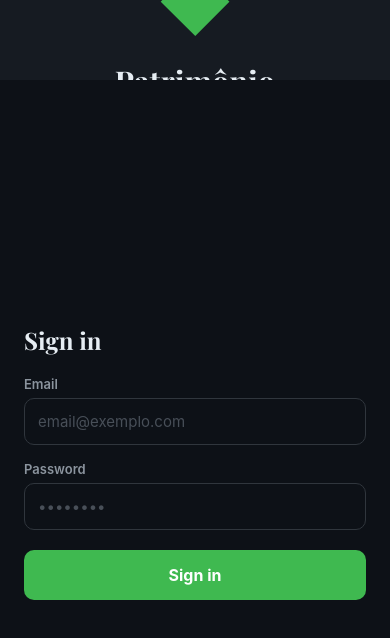
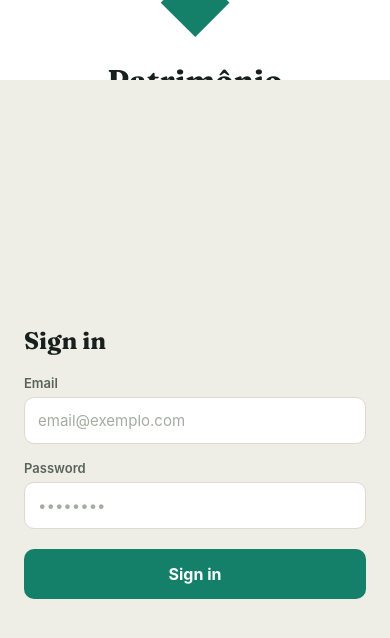
Before and after one commit to GuilhermeJonathan/mobile-patrimonio, a React Native app: screen / in a window 390 px wide. Shown: the top 638 px of the page. Built offline with nearby package versions, Linux system fonts and the light colour scheme.

Commit message:
ajuste layout

```diff
--- /dev/null
+++ b/src/components/Icon.tsx
@@ -0,0 +1,65 @@
+import React from 'react';
+import Svg, { Path, Circle, Rect } from 'react-native-svg';
+
+/**
+ * Ícones de linha do design system "Casa Patrimônio".
+ * Traço 1.7px, cantos arredondados, herdam a cor via prop `color` (default: accent).
+ * Substituem os emojis do menu — acompanham a cor da marca (whitelabel) automaticamente.
+ */
+export type IconName =
+  | 'home' | 'building' | 'shield' | 'shield-check' | 'users' | 'handshake' | 'settings'
+  | 'tag' | 'trending' | 'trending-down' | 'coins' | 'gauge' | 'chat' | 'compass'
+  | 'chart' | 'bank' | 'landmark' | 'clipboard' | 'network' | 'family' | 'flask'
+  | 'paperclip' | 'activity' | 'file-text' | 'briefcase' | 'grid' | 'exchange'
+  | 'card' | 'receipt' | 'refresh' | 'target' | 'seal' | 'bell' | 'chevron-left';
+
+interface Props { name: string; size?: number; color?: string; strokeWidth?: number; }
+
+function paths(name: string): React.ReactNode {
+  switch (name) {
+    case 'home': return <><Path d="M3 11.5 12 4l9 7.5" /><Path d="M5 10v10h14V10" /><Path d="M10 20v-6h4v6" /></>;
+    case 'building': return <><Rect x="4" y="3" width="16" height="18" rx="1.5" /><Path d="M9 7h2M13 7h2M9 11h2M13 11h2M9 15h2M13 15h2" /></>;
+    case 'shield': return <Path d="M12 3l7 3v5c0 4.2-2.9 7.6-7 9-4.1-1.4-7-4.8-7-9V6z" />;
+    case 'shield-check': return <><Path d="M12 3l7 3v5c0 4.2-2.9 7.6-7 9-4.1-1.4-7-4.8-7-9V6z" /><Path d="M9 11l2 2 4-4" /></>;
+    case 'users': return <><Circle cx="9" cy="8" r="3" /><Path d="M3.5 20a5.5 5.5 0 0 1 11 0" /><Path d="M16 5.5a3 3 0 0 1 0 6" /><Path d="M17.6 20a5.5 5.5 0 0 0-2.2-4.4" /></>;
+    case 'handshake': return <><Circle cx="9" cy="8" r="3.2" /><Path d="M3.5 20a5.5 5.5 0 0 1 11 0" /><Path d="M15.5 12l2 2 4-4" /></>;
+    case 'settings': return <><Circle cx="12" cy="12" r="3" /><Path d="M12 2v3M12 19v3M4.2 4.2l2.1 2.1M17.7 17.7l2.1 2.1M2 12h3M19 12h3M4.2 19.8l2.1-2.1M17.7 6.3l2.1-2.1" /></>;
+    case 'tag': return <><Path d="M4 4h7l9 9-7 7-9-9z" /><Circle cx="8.5" cy="8.5" r="1.3" /></>;
+    case 'trending': return <><Path d="M4 17l6-6 4 3 6-7" /><Path d="M16 7h4v4" /></>;
+    case 'trending-down': return <><Path d="M4 7l6 6 4-3 6 7" /><Path d="M16 17h4v-4" /></>;
+    case 'coins': return <><Circle cx="9" cy="9" r="5" /><Path d="M15 6.2a5 5 0 0 1 0 9.6" /></>;
+    case 'gauge': return <><Path d="M4 18a8 8 0 1 1 16 0" /><Path d="M12 13l4-3.5" /></>;
+    case 'chat': return <Path d="M20 15a2 2 0 0 1-2 2H8l-4 4V6a2 2 0 0 1 2-2h12a2 2 0 0 1 2 2z" />;
+    case 'compass': return <><Circle cx="12" cy="12" r="9" /><Path d="M15.5 8.5l-2 5-5 2 2-5z" /></>;
+    case 'chart': return <><Circle cx="12" cy="12" r="8" /><Path d="M12 4a8 8 0 0 1 8 8h-8z" /></>;
+    case 'bank': return <><Rect x="3" y="6" width="18" height="13" rx="1.5" /><Path d="M3 10h18" /><Path d="M7 6V4h10v2" /></>;
+    case 'landmark': return <><Path d="M3 21h18" /><Path d="M5 21V10l7-5 7 5v11" /><Path d="M9 21v-6h6v6" /></>;
+    case 'clipboard': return <><Rect x="5" y="4" width="14" height="17" rx="1.5" /><Path d="M9 4V3h6v1" /><Path d="M9 10h6M9 14h6" /></>;
+    case 'network': return <><Circle cx="12" cy="5" r="2.2" /><Circle cx="6" cy="19" r="2.2" /><Circle cx="18" cy="19" r="2.2" /><Path d="M12 7.2v3.8M12 11L6.5 16.9M12 11l5.5 5.9" /></>;
+    case 'family': return <><Circle cx="8" cy="8" r="2.4" /><Circle cx="16" cy="8" r="2.4" /><Path d="M3.5 19a4.5 4.5 0 0 1 9 0" /><Path d="M11.5 19a4.5 4.5 0 0 1 9 0" /></>;
+    case 'flask': return <><Path d="M9 3h6" /><Path d="M10 3v6l-5 9a1.5 1.5 0 0 0 1.3 2.2h11.4A1.5 1.5 0 0 0 19 18l-5-9V3" /></>;
+    case 'paperclip': return <Path d="M20 11.5l-8.2 8.2a4.5 4.5 0 0 1-6.4-6.4L13 5.3a3 3 0 0 1 4.3 4.3l-8.1 8.1a1.5 1.5 0 0 1-2.2-2.1l7.4-7.4" />;
+    case 'activity': return <Path d="M3 12h4l3 8 4-16 3 8h4" />;
+    case 'file-text': return <><Path d="M14 3v4a1 1 0 0 0 1 1h4" /><Path d="M6 3h8l5 5v13H6z" /><Path d="M9 13h6M9 17h6" /></>;
+    case 'briefcase': return <><Rect x="3" y="7" width="18" height="13" rx="1.5" /><Path d="M8 7V5a2 2 0 0 1 2-2h4a2 2 0 0 1 2 2v2" /><Path d="M3 12h18" /></>;
+    case 'grid': return <><Rect x="4" y="4" width="7" height="7" rx="1" /><Rect x="13" y="4" width="7" height="7" rx="1" /><Rect x="4" y="13" width="7" height="7" rx="1" /><Rect x="13" y="13" width="7" height="7" rx="1" /></>;
+    case 'exchange': return <><Path d="M4 8h13l-3-3" /><Path d="M20 16H7l3 3" /></>;
+    case 'card': return <><Rect x="3" y="5" width="18" height="14" rx="2" /><Path d="M3 9h18" /><Path d="M7 15h4" /></>;
+    case 'receipt': return <><Path d="M5 3h14v18l-3-2-2 2-2-2-2 2-2-2-3 2z" /><Path d="M9 8h6M9 12h6" /></>;
+    case 'refresh': return <><Path d="M20 8a8 8 0 0 0-14-3L4 7" /><Path d="M4 4.5V7.5h3" /><Path d="M4 16a8 8 0 0 0 14 3l2-2" /><Path d="M20 19.5v-3h-3" /></>;
+    case 'target': return <><Circle cx="12" cy="12" r="8" /><Circle cx="12" cy="12" r="4" /><Circle cx="12" cy="12" r="1" /></>;
+    case 'seal': return <><Circle cx="12" cy="10" r="6" /><Path d="M8.5 15l-1 6 4.5-2.6L16.5 21l-1-6" /></>;
+    case 'bell': return <><Path d="M18 8a6 6 0 1 0-12 0c0 7-3 9-3 9h18s-3-2-3-9" /><Path d="M13.7 21a2 2 0 0 1-3.4 0" /></>;
+    case 'chevron-left': return <Path d="M15 18l-6-6 6-6" />;
+    default: return <Circle cx="12" cy="12" r="2.5" />;
+  }
+}
+
+export default function Icon({ name, size = 20, color = 'currentColor', strokeWidth = 1.7 }: Props) {
+  return (
+    <Svg width={size} height={size} viewBox="0 0 24 24" fill="none"
+      stroke={color} strokeWidth={strokeWidth} strokeLinecap="round" strokeLinejoin="round">
+      {paths(name)}
+    </Svg>
+  );
+}
--- a/src/theme/ThemeContext.tsx
+++ b/src/theme/ThemeContext.tsx
@@ -22,15 +22,15 @@ function withBrand(base: ColorScheme, hex: string | null): ColorScheme {
 }
 
 const ThemeContext = createContext<ThemeContextValue>({
-  isDark: true,
-  colors: darkColors,
+  isDark: false,
+  colors: lightColors,
   toggleTheme: () => {},
   brandColor: null,
   setBrandColor: () => {},
 });
 
 export function ThemeProvider({ children }: { children: React.ReactNode }) {
-  const [isDark, setIsDark] = useState(true);
+  const [isDark, setIsDark] = useState(false);
   const [brandColor, setBrandColor] = useState<string | null>(null);
 
   const colors = useMemo(
--- a/src/theme/colors.ts
+++ b/src/theme/colors.ts
@@ -1,46 +1,46 @@
-// Copiado do FinDog (mobile/src/theme/colors.ts) — mesmo design system.
-// Se virar produto de verdade, extrair para um pacote compartilhado (monorepo).
-export type ColorScheme = typeof darkColors;
+// Design system "Casa Patrimônio" — visual de escritório de família (papelaria, não dashboard de dev).
+// Tema primário = CLARO (porcelana + tinta verde-grafite). A cor da marca (whitelabel) sobrescreve o accent.
+// O tema escuro é a variante obsidiana-verde, coerente com o mesmo sistema.
+export type ColorScheme = typeof lightColors;
 
-export const darkColors = {
-  background:        '#0d1117',
-  surface:           '#161b22',
-  surfaceElevated:   '#21262d',
-  surfaceSubtle:     '#010409',
-  inputBg:           '#0d1117',
-  inputBorder:       '#30363d',
-  inputPlaceholder:  '#484f58',
-  text:              '#e6edf3',
-  textSecondary:     '#8b949e',
-  textTertiary:      '#484f58',
-  border:            '#30363d',
-  green:             '#3fb950',
-  greenDim:          '#3fb95018',
-  greenBorder:       '#3fb95050',
-  red:               '#f85149',
-  orange:            '#d29922',
-  blue:              '#58a6ff',
-  purple:            '#bc8cff',
-
+export const lightColors = {
+  background:        '#EEEDE6',  // porcelana (fundo)
+  surface:           '#FFFFFF',  // papel-carta (cartão)
+  surfaceElevated:   '#F3F2EB',  // linho (controles/chips)
+  surfaceSubtle:     '#E7E6DD',
+  inputBg:           '#FFFFFF',
+  inputBorder:       '#DCDBD1',
+  inputPlaceholder:  '#A6ABA0',
+  text:              '#17201C',  // tinta verde-grafite
+  textSecondary:     '#59635C',
+  textTertiary:      '#9A9F96',
+  border:            '#E2E1D8',
+  green:             '#15806A',  // accent padrão (sobrescrito pelo whitelabel)
+  greenDim:          '#15806A14',
+  greenBorder:       '#15806A45',
+  red:               '#BE4A3D',
+  orange:            '#B07A16',
+  blue:              '#2C6E9E',
+  purple:            '#7B57B0',
 };
 
-export const lightColors: ColorScheme = {
-  background:        '#f5f5f5',
-  surface:           '#ffffff',
-  surfaceElevated:   '#ffffff',
-  surfaceSubtle:     '#fafafa',
-  inputBg:           '#ffffff',
-  inputBorder:       '#dddddd',
-  inputPlaceholder:  '#aaaaaa',
-  text:              '#1a1a2e',
-  textSecondary:     '#666666',
-  textTertiary:      '#aaaaaa',
-  border:            '#f0f0f0',
-  green:             '#4CAF50',
-  greenDim:          '#E8F5E9',
-  greenBorder:       '#A5D6A7',
-  red:               '#e53935',
-  orange:            '#FF9800',
-  blue:              '#1565C0',
-  purple:            '#7B1FA2',
+export const darkColors: ColorScheme = {
+  background:        '#0C0F0D',
+  surface:           '#191F1B',
+  surfaceElevated:   '#212A24',
+  surfaceSubtle:     '#080B09',
+  inputBg:           '#0C0F0D',
+  inputBorder:       '#2C332D',
+  inputPlaceholder:  '#4C554E',
+  text:              '#EEF1EE',
+  textSecondary:     '#97A29B',
+  textTertiary:      '#616B65',
+  border:            '#29312C',
+  green:             '#46B79C',
+  greenDim:          '#46B79C1F',
+  greenBorder:       '#46B79C55',
+  red:               '#D9766C',
+  orange:            '#D6A24A',
+  blue:              '#6FA8D8',
+  purple:            '#B99BE0',
 };
--- a/src/theme/fonts.ts
+++ b/src/theme/fonts.ts
@@ -1,9 +1,10 @@
 import { Platform } from 'react-native';
 
 /**
- * Tipografia do produto (visual private-banking):
- * - Corpo: Inter (sans limpa, legível).
- * - Títulos/marca: Playfair Display (serifada elegante).
+ * Tipografia do produto (visual "Casa Patrimônio", escritório de família):
+ * - Corpo/interface: Inter (sans limpa, legível), com figuras tabulares para alinhar cifras.
+ * - Display/marca: Fraunces (serifada editorial, contraste gravado) — usada com parcimônia
+ *   em nomes, monogramas, títulos de seção e no número-herói. NÃO em corpo de texto.
  *
  * Estratégia web-first: carregamos as famílias via Google Fonts e definimos Inter
  * como fonte base do documento (todos os Text herdam sem precisar tocar cada tela).
@@ -14,7 +15,7 @@ import { Platform } from 'react-native';
 
 // Só aplica família custom na web (no nativo, undefined = fonte padrão do sistema).
 export const FONT_SANS = Platform.OS === 'web' ? 'Inter, system-ui, -apple-system, sans-serif' : undefined;
-export const FONT_SERIF = Platform.OS === 'web' ? '"Playfair Display", Georgia, serif' : undefined;
+export const FONT_SERIF = Platform.OS === 'web' ? '"Fraunces", Georgia, "Times New Roman", serif' : undefined;
 
 let injetado = false;
 
@@ -31,7 +32,7 @@ export function injectWebFonts() {
 
   const link = document.createElement('link');
   link.rel = 'stylesheet';
-  link.href = 'https://fonts.googleapis.com/css2?family=Inter:wght@400;500;600;700;800;900&family=Playfair+Display:wght@600;700;800;900&display=swap';
+  link.href = 'https://fonts.googleapis.com/css2?family=Inter:wght@400;500;600;700;800;900&family=Fraunces:opsz,wght@9..144,400;9..144,500;9..144,600;9..144,700&display=swap';
   document.head.appendChild(link);
 
   // Fonte base do ecossistema. Usamos `body *` (aplica em TODOS os elementos direto, não só
@@ -43,6 +44,10 @@ export function injectWebFonts() {
     html, body, #root { font-family: Inter, system-ui, -apple-system, sans-serif; }
     body * { font-family: Inter, system-ui, -apple-system, sans-serif; }
     input, textarea, button, select { font-family: Inter, system-ui, -apple-system, sans-serif; }
+    /* Cifras alinham coluna em todo o app (número é conteúdo neste produto). */
+    body, body * { font-variant-numeric: tabular-nums lining-nums; }
+    /* Fraunces usa o eixo óptico onde for aplicada explicitamente (títulos/monogramas). */
+    html { font-optical-sizing: auto; }
   `;
   document.head.appendChild(style);
 }
```
Also changed, not shown: src/components/AppShell.tsx (+24 -8 lines), 1 other file (tests, documents, lock files or other folders).
